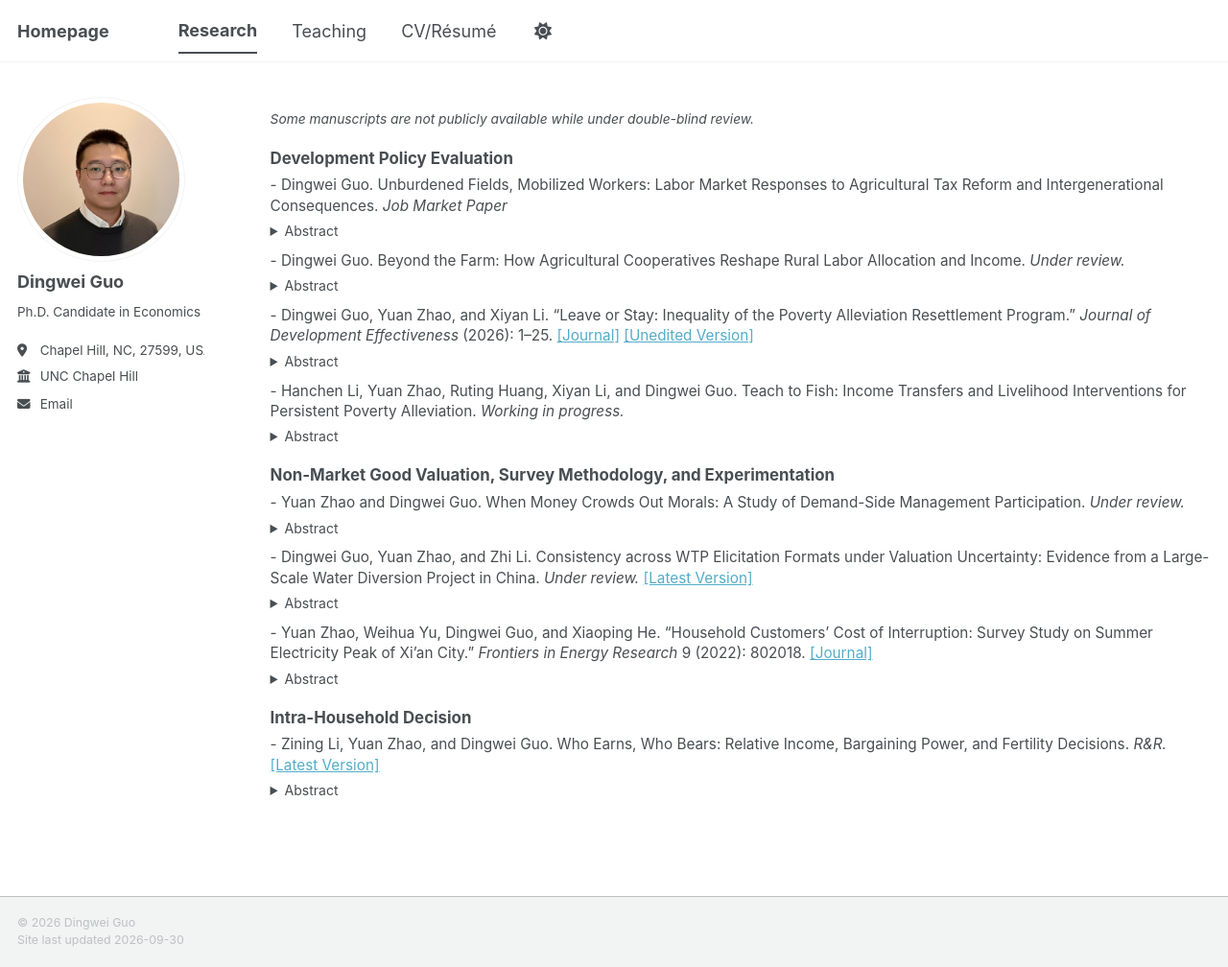
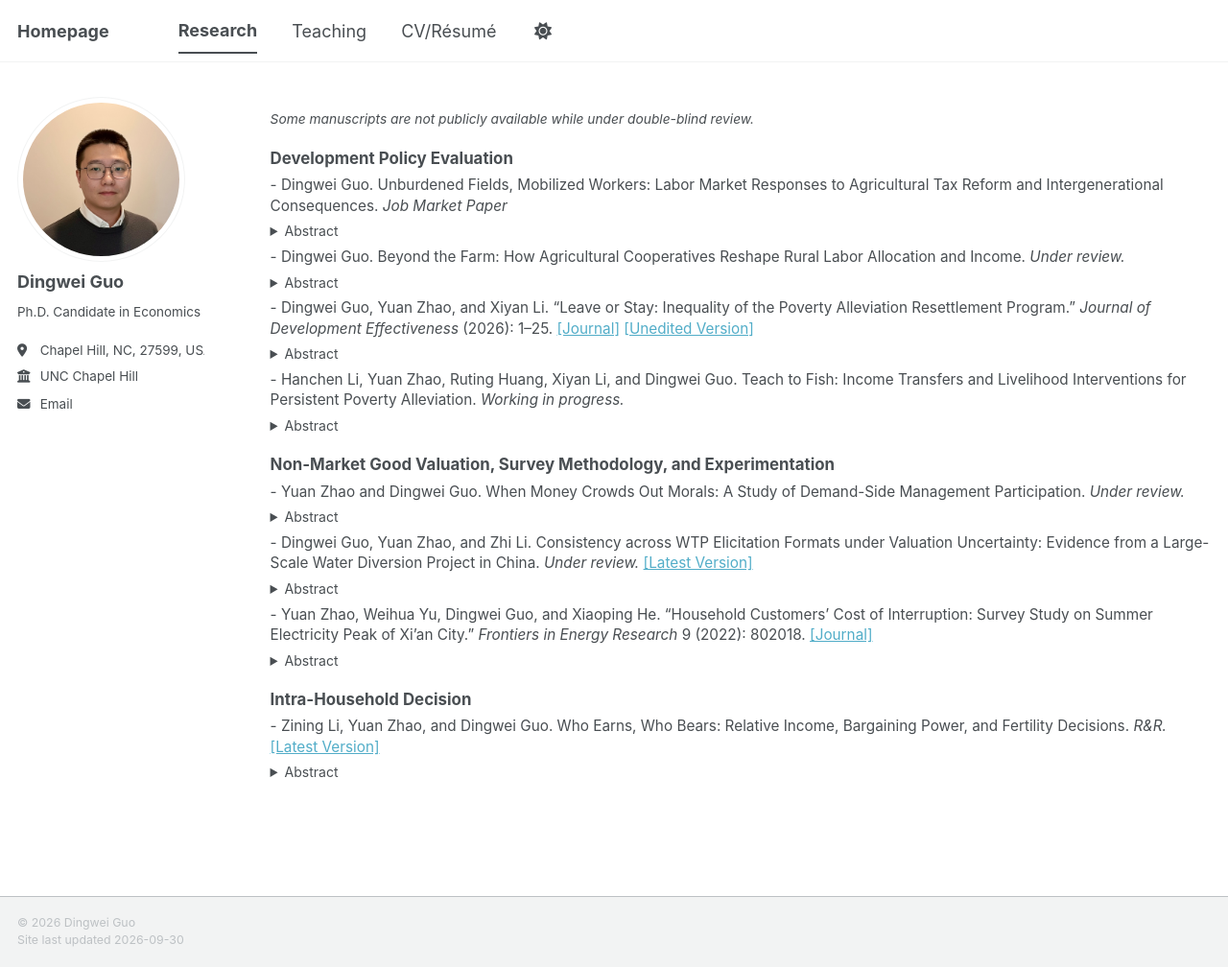
Before and after one commit to dw-guo/dw-guo.github.io, a Jekyll site: the page built from _pages/publications.html, in a window 1280 px wide and 1008 px high. Shown: the whole window at 96% size. Built offline with Jekyll 4.4.1, drawn with Linux system fonts in a browser that asks for light colours; a style sheet for code colours, icons or effects is not loaded.

Commit message:
Update publications.html

```diff
--- a/_pages/publications.html
+++ b/_pages/publications.html
@@ -21,7 +21,7 @@ author_profile: true
   <em>Job Market Paper</em>
 </p>
 
-  <details style="margin: 0 0 0.65em 0;">
+  <details style="margin: 0 0 0.4em 0;">
     <summary style="cursor: pointer; font-size: 0.92em;">
       Abstract
     </summary>
@@ -36,7 +36,7 @@ author_profile: true
     <em>Under review.</em>
   </p>
 
-  <details style="margin: 0 0 0.65em 0;">
+  <details style="margin: 0 0 0.4em 0;">
     <summary style="cursor: pointer; font-size: 0.92em;">
       Abstract
     </summary>
@@ -54,7 +54,7 @@ author_profile: true
   <a href="/files/PARP.pdf" target="_blank">[Unedited Version]</a>
 </p>
 
-<details style="margin: 0 0 0.65em 0;">
+<details style="margin: 0 0 0.4em 0;">
   <summary style="cursor: pointer; font-size: 0.92em;">
     Abstract
   </summary>
@@ -69,7 +69,7 @@ author_profile: true
     <em>Working in progress.</em>
   </p>
 
-  <details style="margin: 0 0 0.65em 0;">
+  <details style="margin: 0 0 0.4em 0;">
     <summary style="cursor: pointer; font-size: 0.92em;">
       Abstract
     </summary>
@@ -89,7 +89,7 @@ author_profile: true
     <em>Under review.</em>
   </p>
 
-  <details style="margin: 0 0 0.65em 0;">
+  <details style="margin: 0 0 0.4em 0;">
     <summary style="cursor: pointer; font-size: 0.92em;">
       Abstract
     </summary>
@@ -106,7 +106,7 @@ author_profile: true
     <a href="/files/CVM.pdf" target="_blank">[Latest Version]</a>
   </p>
 
-  <details style="margin: 0 0 0.65em 0;">
+  <details style="margin: 0 0 0.4em 0;">
     <summary style="cursor: pointer; font-size: 0.92em;">
       Abstract
     </summary>
@@ -124,7 +124,7 @@ author_profile: true
   <a href="https://doi.org/10.3389/fenrg.2021.802018" target="_blank">[Journal]</a>
 </p>
 
-<details style="margin: 0 0 0.65em 0;">
+<details style="margin: 0 0 0.4em 0;">
   <summary style="cursor: pointer; font-size: 0.92em;">
     Abstract
   </summary>
@@ -145,7 +145,7 @@ author_profile: true
   <a href="/files/Fertility.pdf" target="_blank">[Latest Version]</a>
   </p>
 
-  <details style="margin: 0 0 0.65em 0;">
+  <details style="margin: 0 0 0.4em 0;">
     <summary style="cursor: pointer; font-size: 0.92em;">
       Abstract
     </summary>
```
